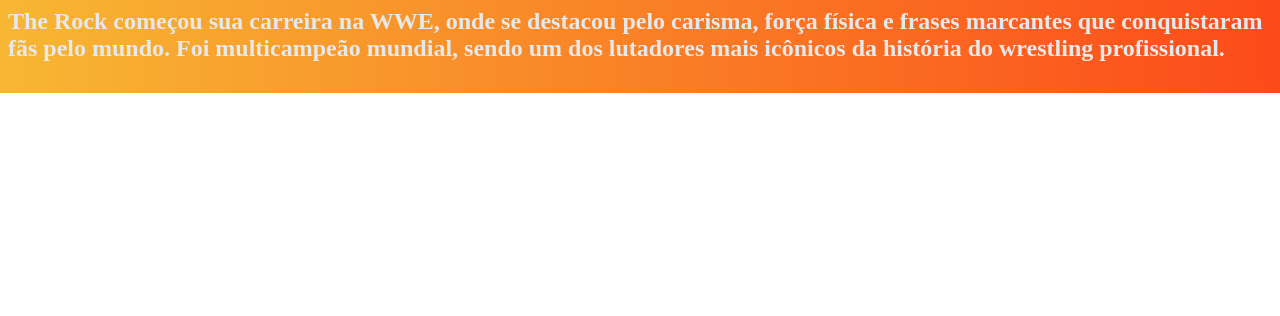
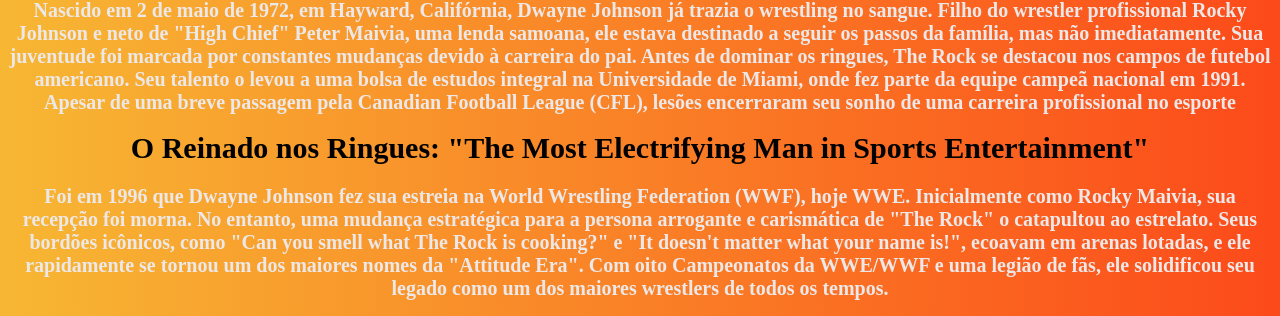
Before and after one commit to augusto-martins-leite/saite1, a plain HTML site: page site 001/index.html in a window 1280 px wide. Shown: the part 707-1023 px from the top of the page. Before the commit the page ends 800 px from the top, so only its background shows below. Drawn offline with Linux system fonts and the light colour scheme.

Commit message:
Add files via upload

```diff
--- a/site 001/index.css
+++ b/site 001/index.css
@@ -11,6 +11,13 @@
  margin-top: 10px;
  text-align: center;
  font-size: 50px;
+}
+#sub-titulo{
+ color:black;
+ font-family: "Noto Serif Dives Akuru", serif;
+ margin-top: 10px;
+ text-align: center;
+ font-size: 30px;
 }
 #testo{
  color:rgb(236, 232, 232);
--- a/site 001/index.html
+++ b/site 001/index.html
@@ -15,9 +15,21 @@
     <h2 id="testo">Dwayne Douglas Johnson nasceu em 2 de maio de 1972 e é conhecido mundialmente
         como The Rock. Ele é ator, produtor, ex-lutador profissional e empresário, consolidando-se como uma das maiores
         personalidades do entretenimento.</h2>
-    <h1>Carreira no Wrestling</h1>
-    <h2>The Rock começou sua carreira na WWE, onde se destacou pelo carisma,
-        força física e frases marcantes que conquistaram fãs pelo mundo. Foi multicampeão mundial, sendo
-        um dos lutadores mais icônicos da história do wrestling profissional.</h2>
+    <h1 id="sub-titulo">O Início de Tudo: Raízes e Atletismo</h1>
+    <h2 id="testo">Nascido em 2 de maio de 1972, em Hayward, Califórnia, Dwayne Johnson já trazia o wrestling no sangue.
+        Filho do wrestler profissional Rocky Johnson e neto de "High Chief" Peter Maivia, uma lenda samoana,
+        ele estava destinado a seguir os passos da família, mas não imediatamente. Sua juventude foi marcada por constantes
+        mudanças devido à carreira do pai.
+
+        Antes de dominar os ringues, The Rock se destacou nos
+        campos de futebol americano. Seu talento o levou a uma bolsa de estudos integral na Universidade de Miami,
+        onde fez parte da equipe campeã nacional em 1991. Apesar de uma breve passagem pela Canadian Football League (CFL), lesões encerraram seu
+        sonho de uma carreira profissional no esporte</h2>
+    <h1 id="sub-titulo">O Reinado nos Ringues: "The Most Electrifying Man in Sports Entertainment"</h1>
+    <h2 id="testo">Foi em 1996 que Dwayne Johnson fez sua estreia na World Wrestling Federation (WWF), hoje WWE. Inicialmente como Rocky Maivia, sua
+        recepção foi morna. No entanto, uma mudança estratégica para a persona arrogante e carismática de "The Rock" o catapultou ao estrelato. Seus
+        bordões icônicos, como "Can you smell what The Rock is cooking?" e "It doesn't matter what your name is!", ecoavam em arenas lotadas, e ele
+        rapidamente se tornou um dos maiores nomes da "Attitude Era". Com oito Campeonatos da WWE/WWF e uma legião de fãs, ele solidificou seu legado
+         como um dos maiores wrestlers de todos os tempos.</h2>
 </body>
 </html>
```
